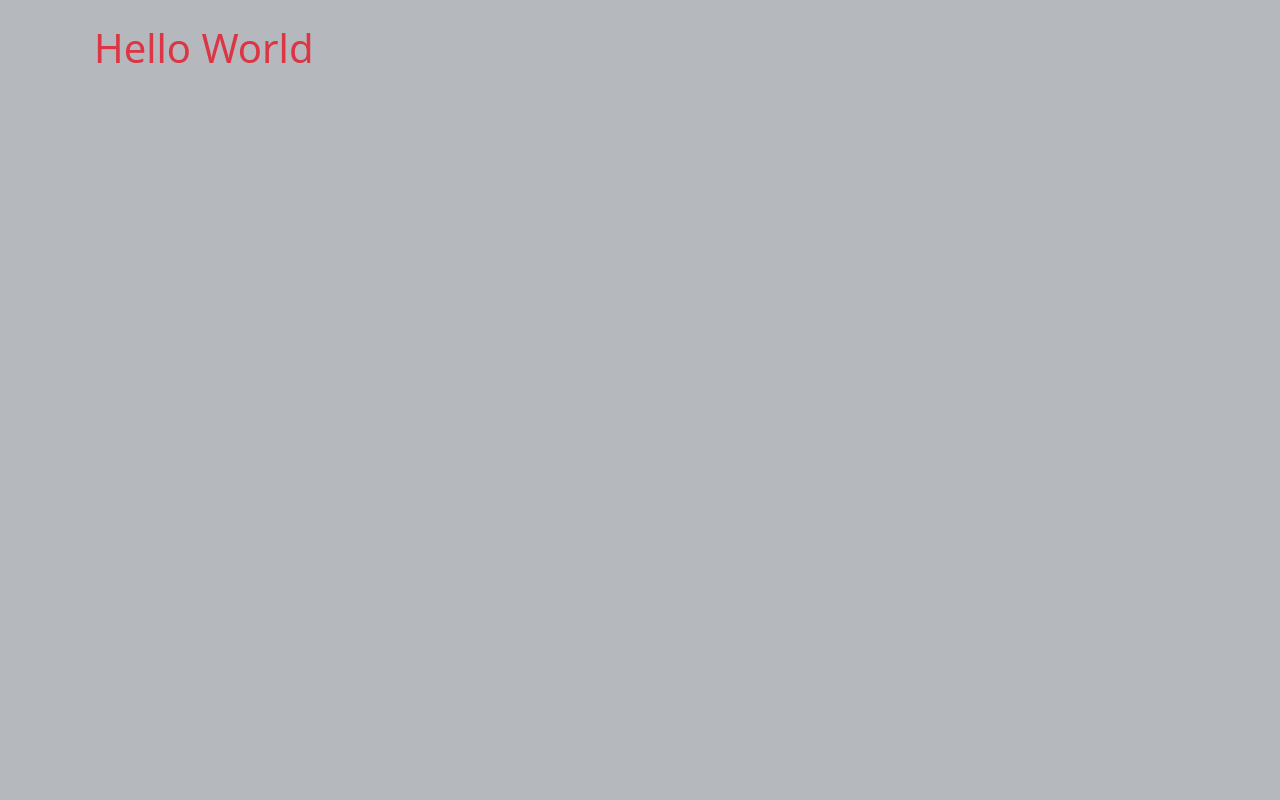
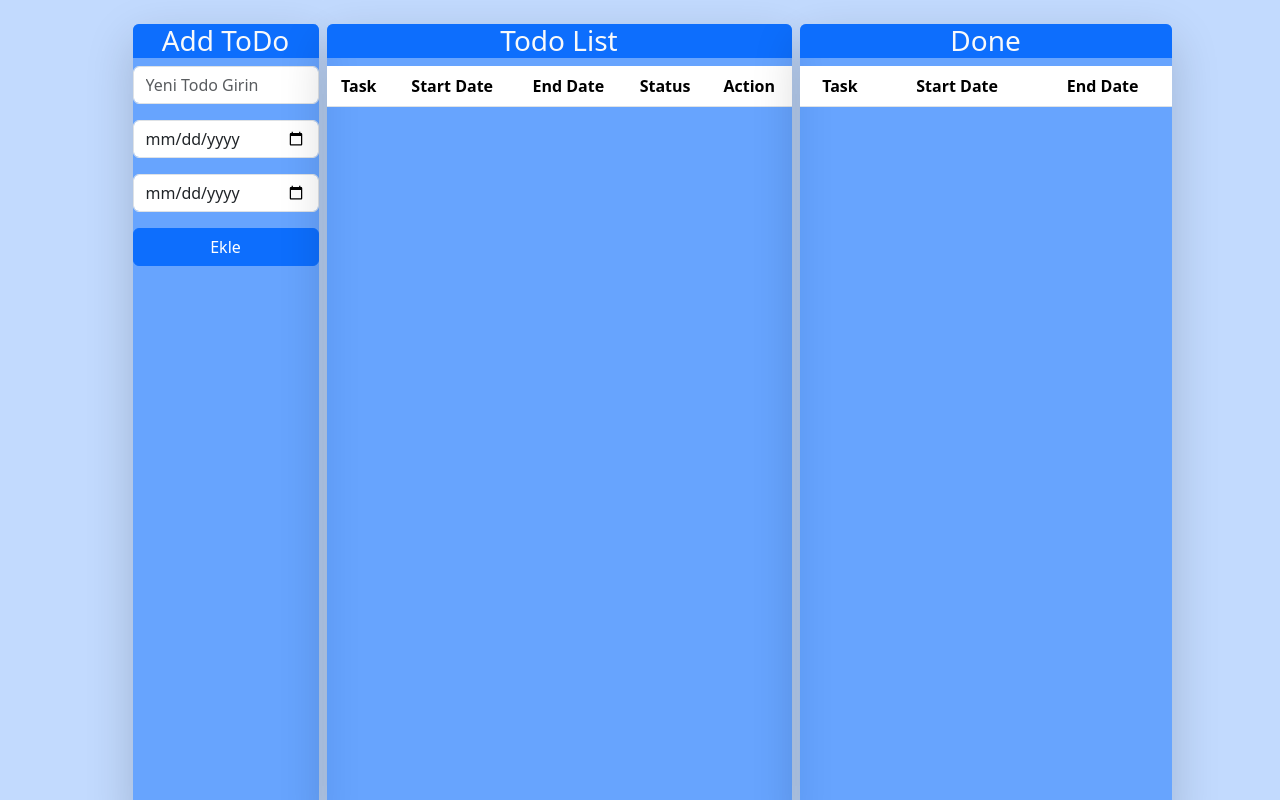
Before and after one commit to CeSeDu/firstNextJsProject, a Next.js app in the folder first-next-js-project/: page / in a window 1280 px wide. Built offline with nearby package versions, Linux system fonts and the light colour scheme.

Commit message:
main page created
Signed-off-by: Sena Durmuş <senad8127@gmail.com>

```diff
--- a/first-next-js-project/src/app/layout.js
+++ b/first-next-js-project/src/app/layout.js
@@ -1,6 +1,6 @@
 import { Inter } from "next/font/google";
 import 'bootstrap/dist/css/bootstrap.css';
-import BootstrapClient from "@/components/bootstrapClient.js";
+import BootstrapClient from "@/components/BootstrapClient.js";
 
 const inter = Inter({ subsets: ["latin"] });
 
@@ -11,7 +11,7 @@ export const metadata = {
 export default function RootLayout({ children }) {
   return (
     <html lang="en">
-      <body className='{inter.className} bg-secondary bg-opacity-50 container m-auto p-4 text-light'>{children}
+      <body className='{inter.className} bg-primary bg-opacity-25  container m-auto p-4 text-light'>{children}
       <BootstrapClient />
       </body>
     </html>
--- a/first-next-js-project/src/app/page.js
+++ b/first-next-js-project/src/app/page.js
@@ -1,8 +1,219 @@
-export default function Home() {
+"use client"; // Bileşenin istemci tarafında çalıştığını belirtir
+import React, { useState } from "react"; // React ve useState hook'unu içe aktarır
+
+export default function TodoList() {
+  const [todos, setTodos] = useState([]);
+  const [doneTodos, setDoneTodos] = useState([]); // "Done" sütununa taşınan görevler için state
+  const [error, setError] = useState("");
+  const [todoInput, setTodoInput] = useState("");
+  const [startDate, setStartDate] = useState("");
+  const [endDate, setEndDate] = useState("");
+  const [editIndex, setEditIndex] = useState(null);
+
+  const addTodo = () => {
+    if (!todoInput || !startDate || !endDate) {
+      setError("Lütfen tüm alanları doldurun!");
+      return;
+    }
+
+    setTodos([
+      ...todos,
+      { task: todoInput, status: "InProgress", startDate, endDate },
+    ]);
+    setTodoInput("");
+    setStartDate("");
+    setEndDate("");
+    setError("");
+  };
+
+  const handleStatusChange = (index, status) => {
+    const updatedTodos = todos.map((todo, i) => {
+      if (i === index) {
+        const updatedTodo = { ...todo, status: status };
+        if (status === "Done") {
+          // "Done" olarak işaretlenen göreve "startDate" ve "endDate" özelliklerini ekle
+          updatedTodo.startDate = new Date().toISOString().split("T")[0];
+          updatedTodo.endDate = new Date().toISOString().split("T")[0];
+        }
+        return updatedTodo;
+      }
+      return todo;
+    });
+
+    setTodos(updatedTodos);
+
+    if (status === "Done") {
+      const doneTodo = updatedTodos[index];
+      setDoneTodos([...doneTodos, doneTodo]);
+
+      const filteredTodos = updatedTodos.filter((_, i) => i !== index);
+      setTodos(filteredTodos);
+    }
+  };
+
+  const handleDelete = (index) => {
+    const updatedTodos = [...todos];
+    updatedTodos.splice(index, 1);
+    setTodos(updatedTodos);
+  };
+
+  const handleEdit = (index) => {
+    setEditIndex(index);
+  };
+
+  const handleSaveEdit = (index, editedTodo) => {
+    const updatedTodos = [...todos];
+    updatedTodos[index] = editedTodo;
+    setTodos(updatedTodos);
+    setEditIndex(null);
+  };
+
   return (
-    <main>
-      <h1 className="text-danger">Hello World</h1>
-
+    <main className="p-0 m-0 gap-2 d-grid ">
+      {/* <nav class="navbar bg-body-tertiary pt-0 mt-0">
+     <div class="container-fluid">
+      <a class="navbar-brand">Navbar</a>
+      <form class="d-flex" role="search">
+      <input class="form-control me-2" type="search" placeholder="Search" aria-label="Search" />
+      <button class="btn btn-outline-success" type="submit">Search</button>
+      </form>
+      </div>
+      </nav> */}
+      <div className="row gap-2 justify-content-center position-fixed vh-100 container ">
+        <div className="bg-primary bg-opacity-50 col-12 col-md-2 overflow-auto p-0 text-center rounded shadow-lg ">
+          <form
+            onSubmit={(e) => {
+              e.preventDefault();
+              addTodo();
+            }}
+          >
+            <h3 className="bg-primary pos">Add ToDo</h3>
+            <div className="d-grid justify-content-center align-items-center">
+              <input
+                type="text"
+                value={todoInput}
+                onChange={(e) => setTodoInput(e.target.value)}
+                placeholder="Yeni Todo Girin"
+                className="form-control mb-3"
+              />
+              <input
+                type="date"
+                value={startDate}
+                onChange={(e) => setStartDate(e.target.value)}
+                placeholder="Başlangıç Tarihi"
+                className="form-control mb-3"
+              />
+              <input
+                type="date"
+                value={endDate}
+                onChange={(e) => setEndDate(e.target.value)}
+                placeholder="Bitiş Tarihi"
+                className="form-control mb-3"
+              />
+              <button type="submit" className="btn btn-primary">
+                Ekle
+              </button>
+              {error && <div className="error-message mt-3">{error}</div>}
+            </div>
+          </form>
+        </div>
+        <div className="bg-primary bg-opacity-50 col-12 col-md-5 overflow-auto p-0 text-center rounded shadow-lg h-100">
+          <h3 className="bg-primary">Todo List</h3>
+          <table className="table">
+            <thead className="">
+              <tr>
+                <th scope="col">Task</th>
+                <th scope="col">Start Date</th>
+                <th scope="col">End Date</th>
+                <th scope="col">Status</th>
+                <th scope="col">Action</th>
+              </tr>
+            </thead>
+            <tbody>
+              {todos.map((todo, index) => (
+                <tr key={index}>
+                  <td>
+                    {editIndex === index ? (
+                      <input
+                        type="text"
+                        value={todo.task}
+                        onChange={(e) =>
+                          handleSaveEdit(index, {
+                            ...todo,
+                            task: e.target.value,
+                          })
+                        }
+                      />
+                    ) : (
+                      todo.task
+                    )}
+                  </td>
+                  <td>{todo.startDate}</td>
+                  <td>{todo.endDate}</td>
+                  <td>
+                    <select
+                      value={todo.status}
+                      onChange={(e) =>
+                        handleStatusChange(index, e.target.value)
+                      }
+                      className="form-select"
+                    >
+                      <option value="InProgress">InProgress</option>
+                      <option value="Done">Done</option>
+                    </select>
+                  </td>
+                  <td>
+                    {editIndex === index ? (
+                      <button
+                        onClick={() => handleSaveEdit(index, todo)}
+                        className="btn btn-primary"
+                      >
+                        Save
+                      </button>
+                    ) : (
+                      <div>
+                        <button
+                          onClick={() => handleEdit(index)}
+                          className="btn btn-warning"
+                        >
+                          Edit
+                        </button>
+                        <button
+                          onClick={() => handleDelete(index)}
+                          className="btn btn-danger"
+                        >
+                          Delete
+                        </button>
+                      </div>
+                    )}
+                  </td>
+                </tr>
+              ))}
+            </tbody>
+          </table>
+        </div>
+        <div className="bg-primary bg-opacity-50 col-12 col-md-4 overflow-auto p-0 text-center rounded shadow-lg">
+          <h3 className="bg-primary">Done</h3>
+          <table className="table">
+            <thead>
+              <tr>
+                <th scope="col">Task</th>
+                <th scope="col">Start Date</th>
+                <th scope="col">End Date</th>
+              </tr>
+            </thead>
+            <tbody>
+              {doneTodos.map((todo, index) => (
+                <tr key={index}>
+                  <td>{todo.task}</td>
+                  <td>{todo.startDate}</td>
+                  <td>{todo.endDate}</td>
+                </tr>
+              ))}
+            </tbody>
+          </table>
+        </div>
+      </div>
     </main>
   );
 }
```
